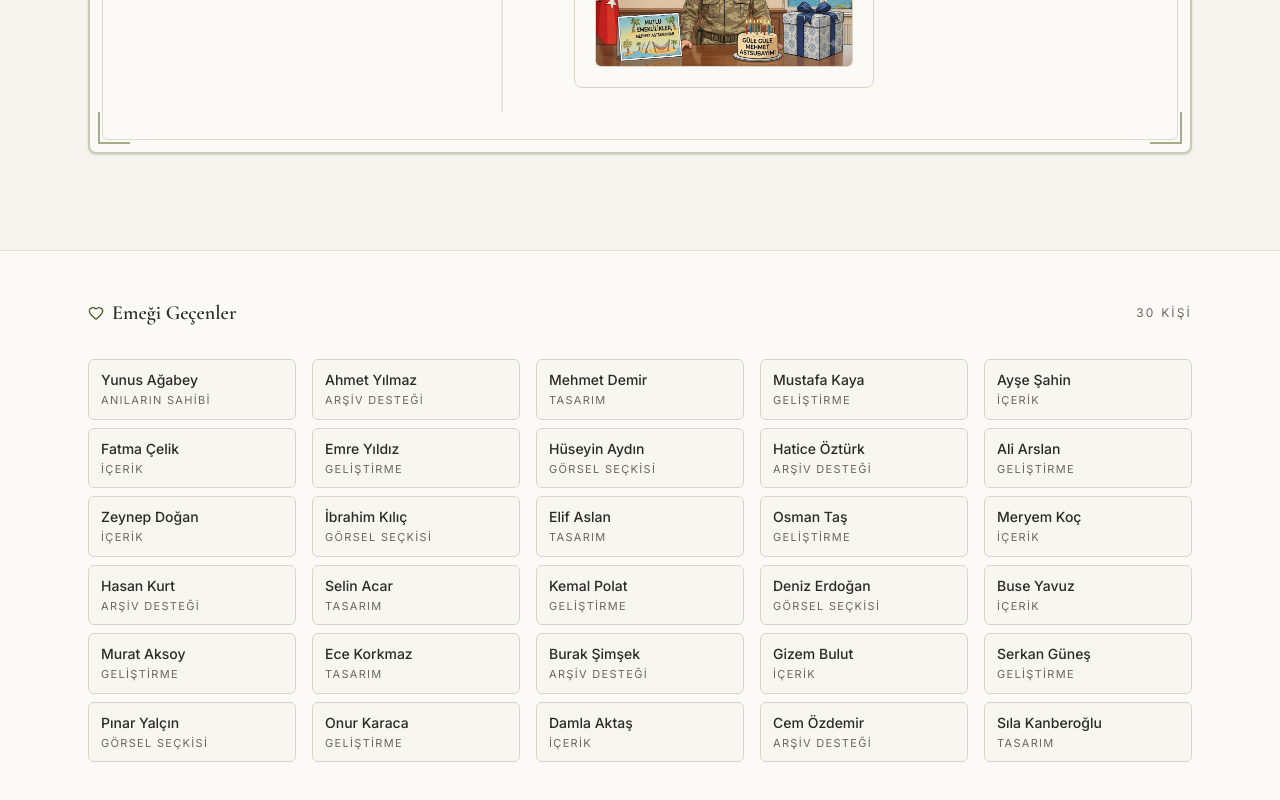
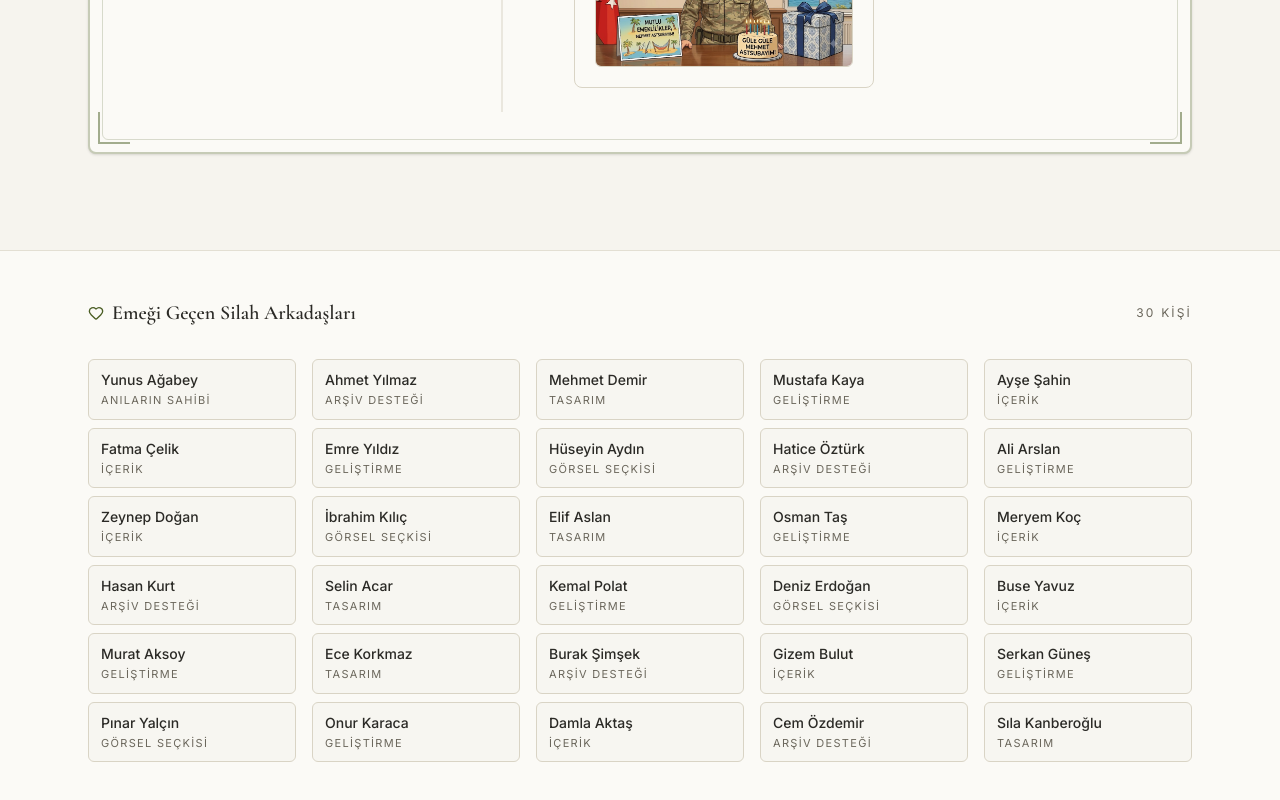
Before and after one commit to dzkkemekli/amiral, a React (Vite) app: page /ozgecmis in a window 1280 px wide. Shown: the part 3053-3853 px from the top of the page. Built offline with nearby package versions, Linux system fonts and the light colour scheme.

Commit message:
chore: rename Emeği Geçenler to Emeği Geçen Silah Arkadaşları

```diff
--- a/src/components/sections/Contributors.jsx
+++ b/src/components/sections/Contributors.jsx
@@ -11,7 +11,7 @@ export default function Contributors() {
         <div className="mb-8 flex items-center gap-2">
           <Heart className="size-4 text-primary" />
           <h2 className="font-serif text-xl font-semibold text-foreground">
-            Emeği Geçenler
+            Emeği Geçen Silah Arkadaşları
           </h2>
           <span className="ml-auto text-xs uppercase tracking-[0.18em] text-muted-foreground">
             {contributors.length} kişi
--- a/src/config/site.js
+++ b/src/config/site.js
@@ -311,7 +311,7 @@ export const gallery = [
 ]
 
 // ----------------------------------------------------------------------------
-//  EMEĞİ GEÇENLER  (Sayfa altı — katkıda bulunanlar)
+//  EMEĞİ GEÇEN SİLAH ARKADAŞLARI  (Sayfa altı — katkıda bulunanlar)
 // ----------------------------------------------------------------------------
 export const contributors = [
   { id: 1, name: "Yunus Ağabey", role: "Anıların sahibi" },
```
